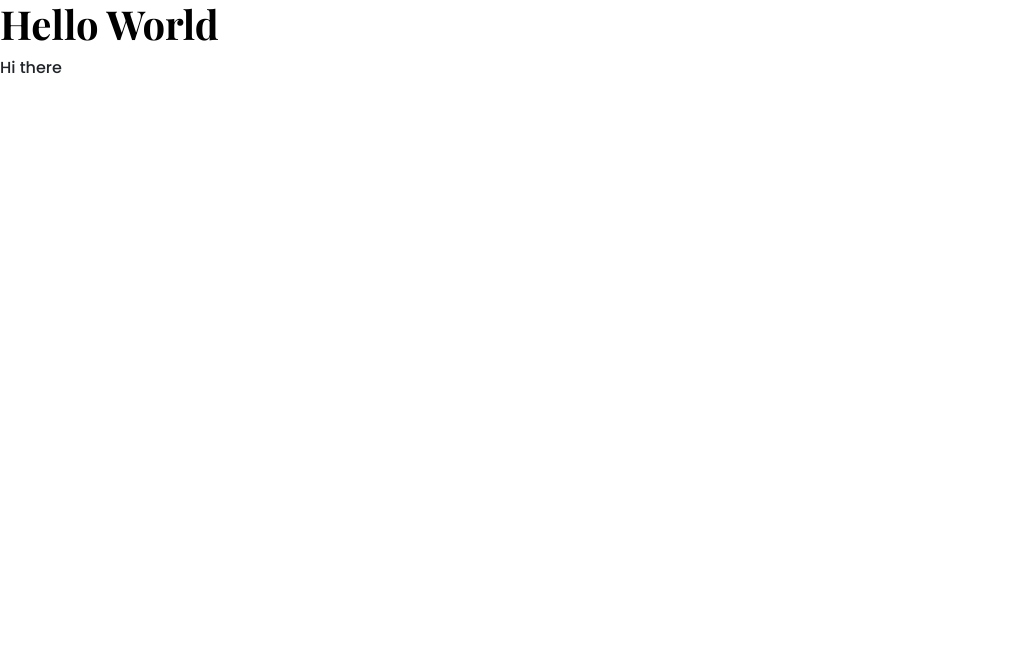
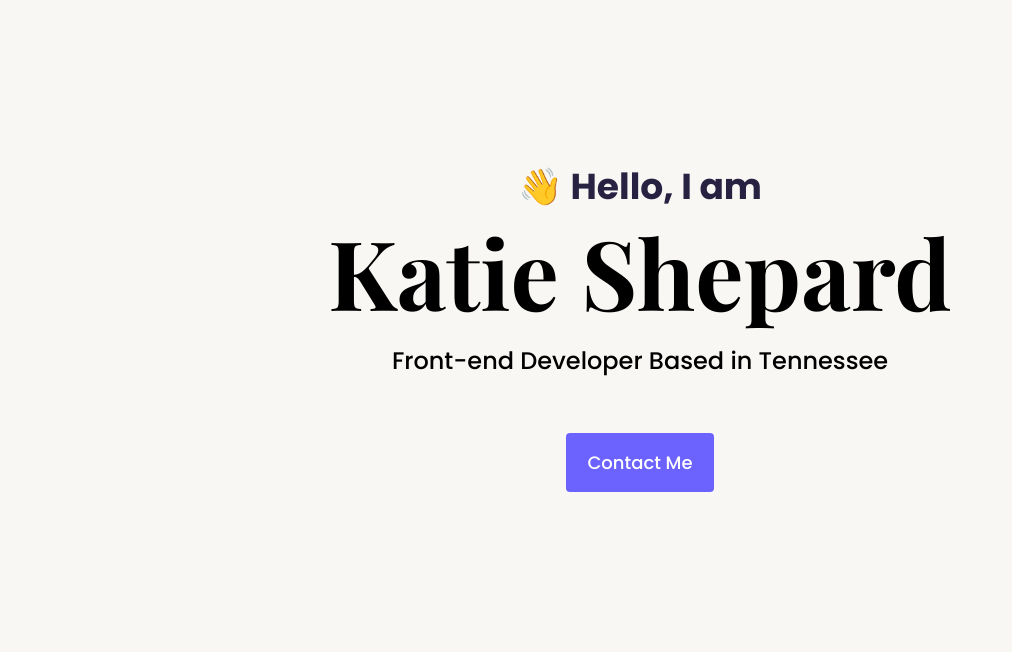
Before and after one commit to kdshepard89/Portfolio-Project, a plain HTML site: page index.html in a window 1280 px wide. Shown: the whole page, without its empty margins (0-1012 px from the left). Drawn offline with nearby package versions, Linux system fonts and the light colour scheme.

Commit message:
built top of hero page with html and css

```diff
--- a/index.html
+++ b/index.html
@@ -1,6 +1,7 @@
 <!DOCTYPE html>
 <html lang="en">
   <head>
+  <title>Portfolio Homepage: Katie Shepard</title>
     <meta charset="UTF-8" />
     <link
       href="https://cdn.jsdelivr.net/npm/bootstrap@5.3.0-alpha1/dist/css/bootstrap.min.css"
@@ -24,11 +25,16 @@
     <link rel="stylesheet" href="styles/portfolio.css" />
     <meta http-equiv="X-UA-Compatible" content="IE=edge" />
     <meta name="viewport" content="width=device-width, initial-scale=1.0" />
-    <title>Portfolio Homepage: Katie Shepard</title>
+
   </head>
   <body>
-    <h1>Hello World</h1>
-    <p>Hi there</p>
-
+    <div class="hero">
+    <p>👋 Hello, I am</p>
+    <h1>Katie Shepard</h1>
+    <h2 class="mb-5">Front-end Developer Based in Tennessee</h2>
+    <div>
+ <a href="http://" class="btn btn-branding">Contact Me</a>
+    </div>
+ </div>
   </body>
 </html>
--- a/styles/portfolio.css
+++ b/styles/portfolio.css
@@ -1,10 +1,54 @@
+:root {
+  --branding-color: #6c63ff;
+  --secondary-color: #f9f7f3;
+  --heading-font-family: "Playfair Display", serif;
+  --default-font-family: "Poppins", sans-serif;
+}
+
+body {
+  font-family: var(--default-font-family);
+}
+
+h1,
+h2,
+h3,
+h4,
+h5,
+h6 {
+  color: black;
+  font-family: var(--heading-font-family);
+  font-weight: bold;
+}
 h1 {
-  color: black;
-  font-family: "Playfair Display", serif;
-  font-weight: bold;
+  font-size: 96px;
 }
 
 p {
-  font-family: "Poppins", sans-serif;
   font-weight: normal;
 }
+
+.hero {
+  background: var(--secondary-color);
+  text-align: center;
+  padding: 160px 20px;
+}
+.hero p {
+  font-size: 36px;
+  font-weight: bold;
+  margin: 0;
+  color: #272142;
+}
+.hero h2 {
+  font-family: var(--default-font-family);
+  font-weight: normal;
+  line-height: 2;
+  font-size: 24px;
+}
+.btn-branding {
+  background: var(--branding-color);
+  border-radius: 4px;
+  color: white;
+  font-size: 18px;
+  line-height: 27px;
+  padding: 15px 20px;
+}
```
